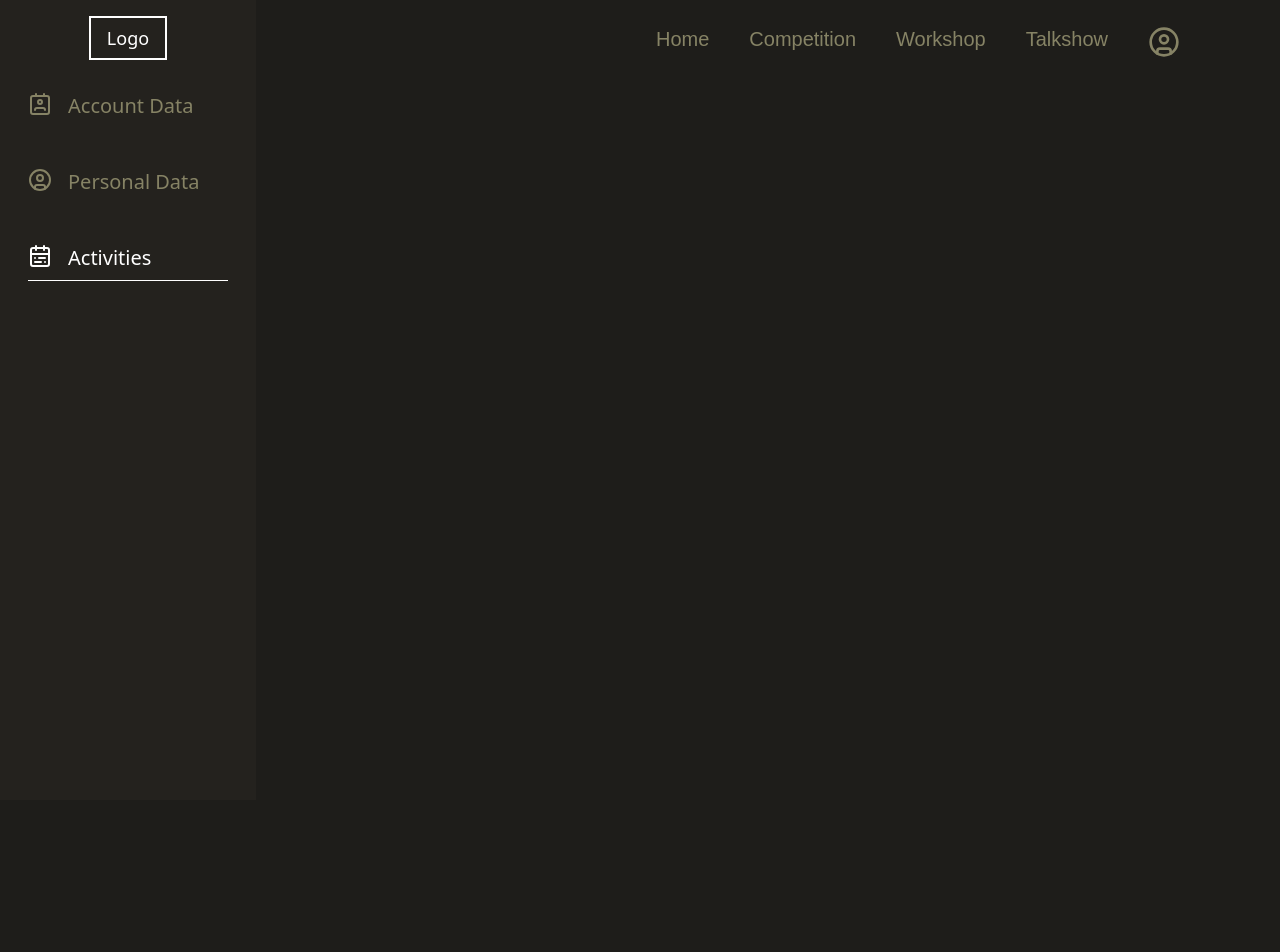
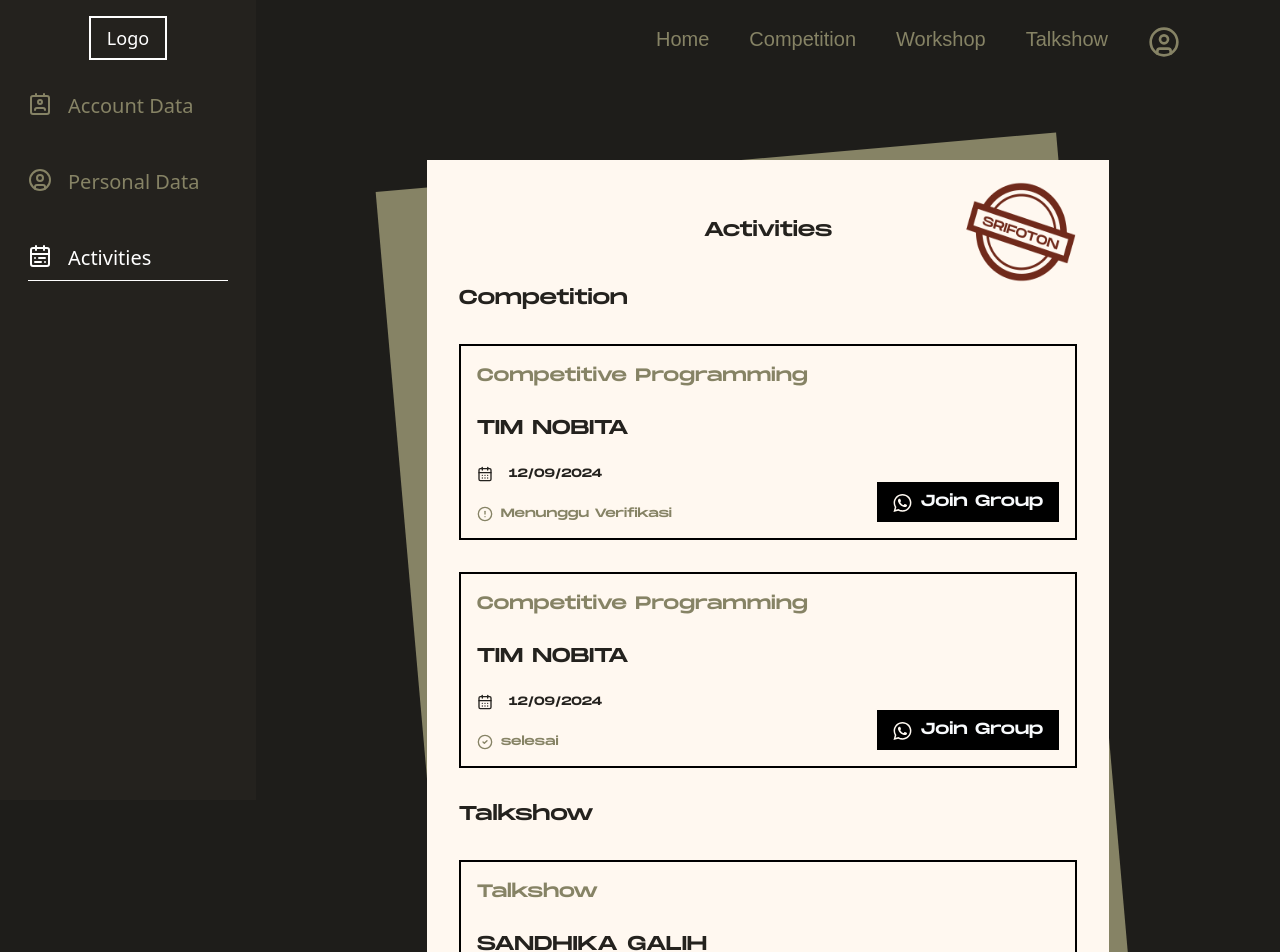
Before and after one commit to zildjianvitoo/srifoton-2024-deployed, a Next.js app: page /activities in a window 1280 px wide. Shown: the top 952 px of the page. Before the commit the page ends 800 px from the top, so only its background shows below. Built offline with nearby package versions, Linux system fonts and the light colour scheme.

Commit message:
feat(dashboard): add activities

```diff
--- a/app/(dashboard)/(routes)/account-data/page.tsx
+++ b/app/(dashboard)/(routes)/account-data/page.tsx
@@ -4,8 +4,8 @@ import FormAccountData from "@/components/Root/Dashboard/FormAccountData";
 
 export default function page() {
   return (
-    <section className="mt-16 md:mt-40 lg:absolute lg:right-0 lg:top-24 lg:mt-0 lg:w-4/5 xl:top-40">
-      <CardCrook className="mx-auto !w-full font-monument lg:!w-1/2">
+    <section className="mt-16 md:mt-40 lg:absolute lg:right-0 lg:top-28 lg:mt-0 lg:w-4/5 xl:top-40">
+      <CardCrook className="mx-auto !w-full font-monument lg:!w-2/3">
         <img
           src="./img/stamp.png"
           alt="stamp"
--- a/app/(dashboard)/(routes)/activities/page.tsx
+++ b/app/(dashboard)/(routes)/activities/page.tsx
@@ -1,6 +1,55 @@
+"use client";
+
 import React from "react";
-import NavSided from "@/components/Root/Dashboard/NavSided";
+import CardCrook from "@/components/Root/CardCrook.dasboard";
+import FlashCard from "@/components/Root/Dashboard/FlashCard";
 
 export default function page() {
-  return <div>page</div>;
+  return (
+    <section className="mt-16 md:mt-40 lg:absolute lg:right-0 lg:top-28 lg:mt-0 lg:w-4/5 xl:top-40">
+      <CardCrook className="mx-auto !w-full font-monument lg:!w-2/3">
+        <img
+          src="./img/stamp.png"
+          alt="stamp"
+          className="absolute right-4 top-10 hidden size-20 font-monument md:right-12 md:top-4 md:block lg:right-6 lg:top-2 lg:size-32"
+        />
+        <h3 className="text-center text-xl">Activities</h3>
+        <div className="mt-10 flex flex-col space-y-8">
+          <div className="flex flex-col space-y-8">
+            <h3 className="text-xl">Competition</h3>
+            <FlashCard
+              title="Competitive Programming"
+              name="TIM NOBITA"
+              date="12/09/2024"
+              message="waiting"
+            />
+            <FlashCard
+              title="Competitive Programming"
+              name="TIM NOBITA"
+              date="12/09/2024"
+              message="verified"
+            />
+          </div>
+          <div className="flex flex-col space-y-8">
+            <h3 className="text-xl">Talkshow</h3>
+            <FlashCard
+              title="Talkshow"
+              name="sandhika galih"
+              date="12/09/2024"
+              message=""
+            />
+          </div>
+          <div className="flex flex-col space-y-8">
+            <h3 className="text-xl">Workshop</h3>
+            <FlashCard
+              title="Workshop"
+              name="sandhika galih"
+              date="12/09/2024"
+              message=""
+            />
+          </div>
+        </div>
+      </CardCrook>
+    </section>
+  );
 }
--- a/app/(dashboard)/(routes)/personal-data/page.tsx
+++ b/app/(dashboard)/(routes)/personal-data/page.tsx
@@ -4,8 +4,8 @@ import FormPersonalData from "@/components/Root/Dashboard/FormPersonalData";
 
 export default function page() {
   return (
-    <section className="mt-16 md:mt-40 lg:absolute lg:right-0 lg:top-24 lg:mt-0 lg:w-4/5 xl:top-40">
-      <CardCrook className="mx-auto !w-full font-monument lg:!w-1/2">
+    <section className="mt-16 md:mt-40 lg:absolute lg:right-0 lg:top-28 lg:mt-0 lg:w-4/5 xl:top-40">
+      <CardCrook className="mx-auto !w-full font-monument lg:!w-2/3">
         <img
           src="./img/stamp.png"
           alt="stamp"
--- /dev/null
+++ b/components/Root/Dashboard/FlashCard.tsx
@@ -0,0 +1,25 @@
+import React from "react";
+import { CalendarDays } from "lucide-react";
+import { Button } from "@/components/ui/button";
+import * as icon from "@/lib/icon";
+import Messages from "./Messages";
+
+type Props = { title?: string; name: string; date: string; message: string };
+
+export default function FlashCard({ title, name, date, message }: Props) {
+  return (
+    <div className="relative flex flex-col space-y-6 border-2 border-black px-4 py-4">
+      <h4 className="text-lg text-[#868365]">{title}</h4>
+      <h3 className="text-xl uppercase">{name}</h3>
+      <div className="flex items-center space-x-4 text-xs">
+        <CalendarDays className="size-4" />
+        <p className="content-center">{date}</p>
+      </div>
+      <Messages message={message} />
+      <Button className="bottom-4 right-4 flex space-x-2 bg-black md:absolute">
+        <icon.Whatsapp />
+        <p>Join Group</p>
+      </Button>
+    </div>
+  );
+}
--- a/components/Root/Dashboard/FormAccountData.tsx
+++ b/components/Root/Dashboard/FormAccountData.tsx
@@ -15,6 +15,7 @@ import {
 import { Input } from "@/components/ui/input";
 import FormInput from "@/components/FormInput";
 import { PasswordField } from "./PasswordField";
+import "@/lib/utils/zodCustomError";
 
 const formSchema = z
   .object({
--- a/components/Root/Dashboard/FormPersonalData.tsx
+++ b/components/Root/Dashboard/FormPersonalData.tsx
@@ -13,9 +13,9 @@ import {
   FormMessage,
 } from "@/components/ui/form";
 import { RadioGroup, RadioGroupItem } from "@/components/ui/radio-group";
-import { Input } from "@/components/ui/input";
 import FormInput from "@/components/FormInput";
 import { PasswordField } from "./PasswordField";
+import "@/lib/utils/zodCustomError";
 
 const phoneRegex = new RegExp(
   /^(0|62|\+62)(8[1-35-9]\d{7,10}|2[124]\d{7,8}|619\d{8}|2(?:1(?:14|500)|2\d{3})\d{3}|61\d{5,8}|(?:2(?:[35][1-4]|6[0-8]|7[1-6]|8\d|9[1-8])|3(?:1|[25][1-8]|3[1-68]|4[1-3]|6[1-3568]|7[0-469]|8\d)|4(?:0[1-589]|1[01347-9]|2[0-36-8]|3[0-24-68]|43|5[1-378]|6[1-5]|7[134]|8[1245])|5(?:1[1-35-9]|2[25-8]|3[124-9]|4[1-3589]|5[1-46]|6[1-8])|6(?:[25]\d|3[1-69]|4[1-6])|7(?:02|[125][1-9]|[36]\d|4[1-8]|7[0-36-9])|9(?:0[12]|1[013-8]|2[0-479]|5[125-8]|6[23679]|7[159]|8[01346]))\d{5,8})/,
--- /dev/null
+++ b/components/Root/Dashboard/Messages.tsx
@@ -0,0 +1,35 @@
+import React from "react";
+import { CircleAlert, CircleCheck } from "lucide-react";
+
+type Props = { message?: string };
+
+export default function Messages({ message }: Props) {
+  return (
+    <div className="flex items-center space-x-2 text-xs text-[#868365]">
+      {(() => {
+        if (message === "waiting") {
+          return (
+            <>
+              <CircleAlert className="size-4" />
+              <p>Menunggu Verifikasi</p>
+            </>
+          );
+        } else if (message === "verified") {
+          return (
+            <>
+              <CircleCheck className="size-4" />
+              <p>selesai</p>
+            </>
+          );
+        } else {
+          return (
+            <>
+              <CircleCheck className="hidden size-4" />
+              <p className="hidden">selesai</p>
+            </>
+          );
+        }
+      })()}
+    </div>
+  );
+}
```
Also changed, not shown: lib/messages.ts (added).
